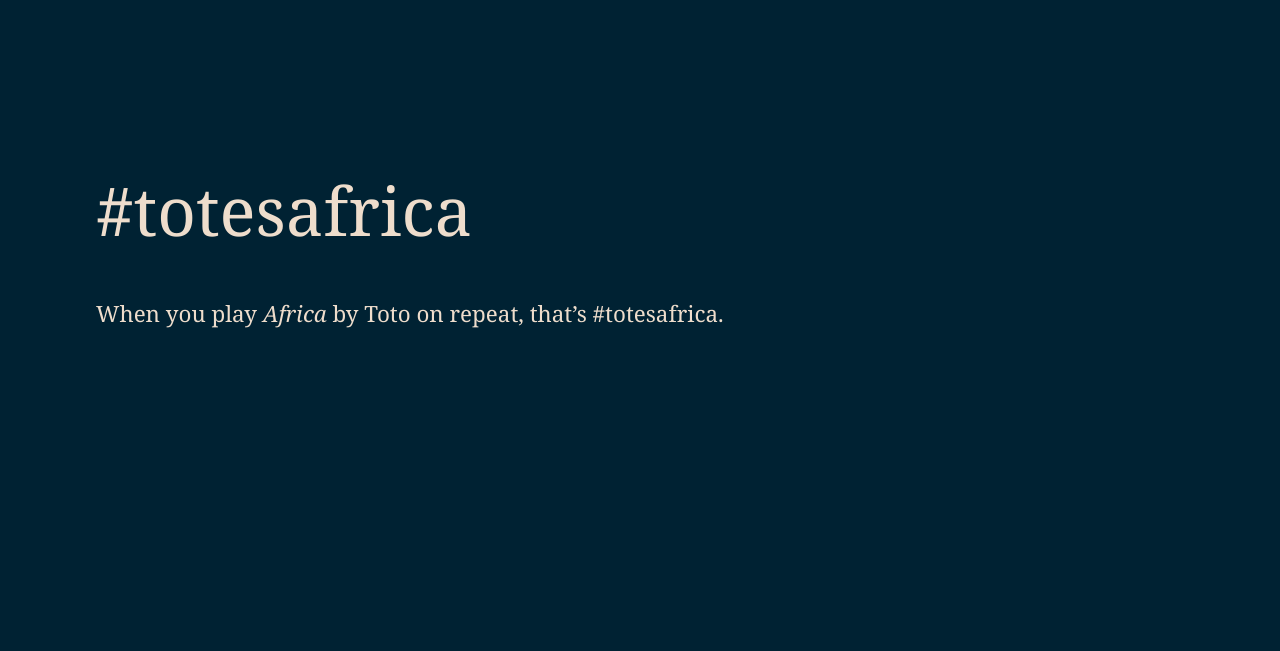
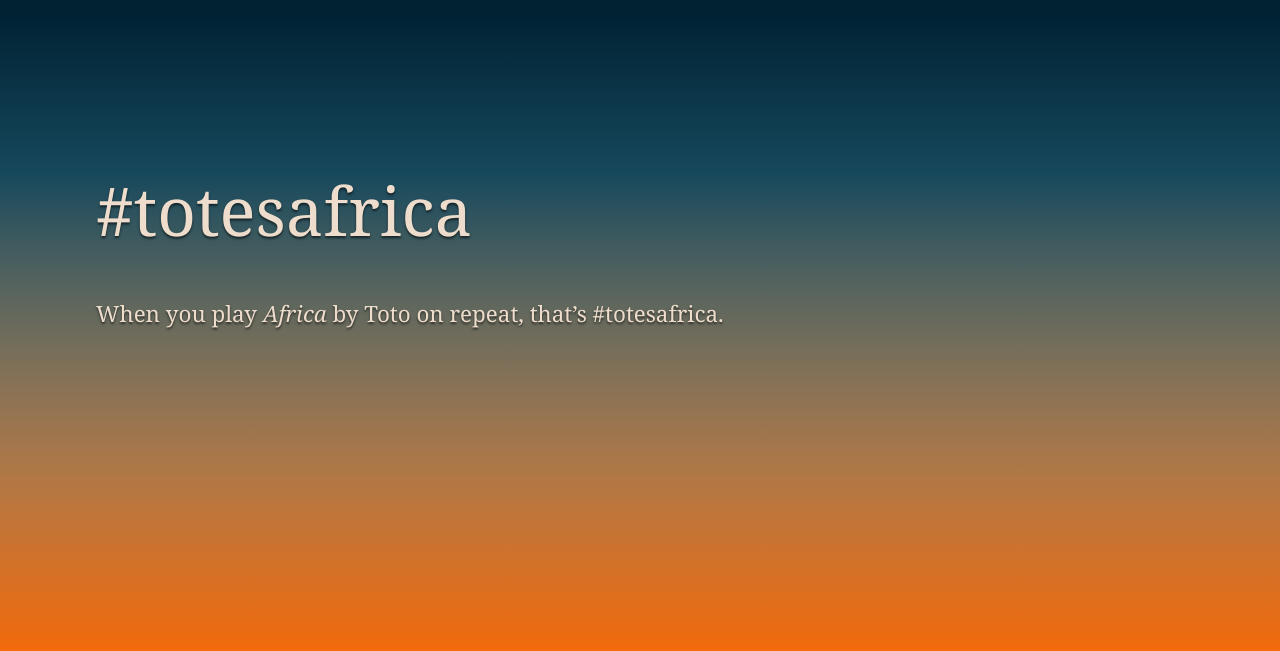
Before and after one commit to LariElovainio/totesafrica, a plain HTML site: page index.html in a window 1280 px wide. Shown: the part 149-800 px from the top of the page. Drawn offline with Linux system fonts and the dark colour scheme.

Commit message:
Sunset at night

```diff
--- a/style.css
+++ b/style.css
@@ -119,8 +119,20 @@ h2 {
 		--bg: #023;
 		--text: #edc;
 	}
+	body {
+		background-image:
+			linear-gradient(
+				#eeff0000 40%,
+				#ff6700ee
+			),
+			linear-gradient(
+				#6cddff00 20%,
+				#6cddff99 80%
+			);
+		text-shadow: 0 .1em .1em rgba(0,0,0,.6);
+	}
 
 	h1 {
-		text-shadow: none;
+		text-shadow: inherit;
 	}
 }
```
